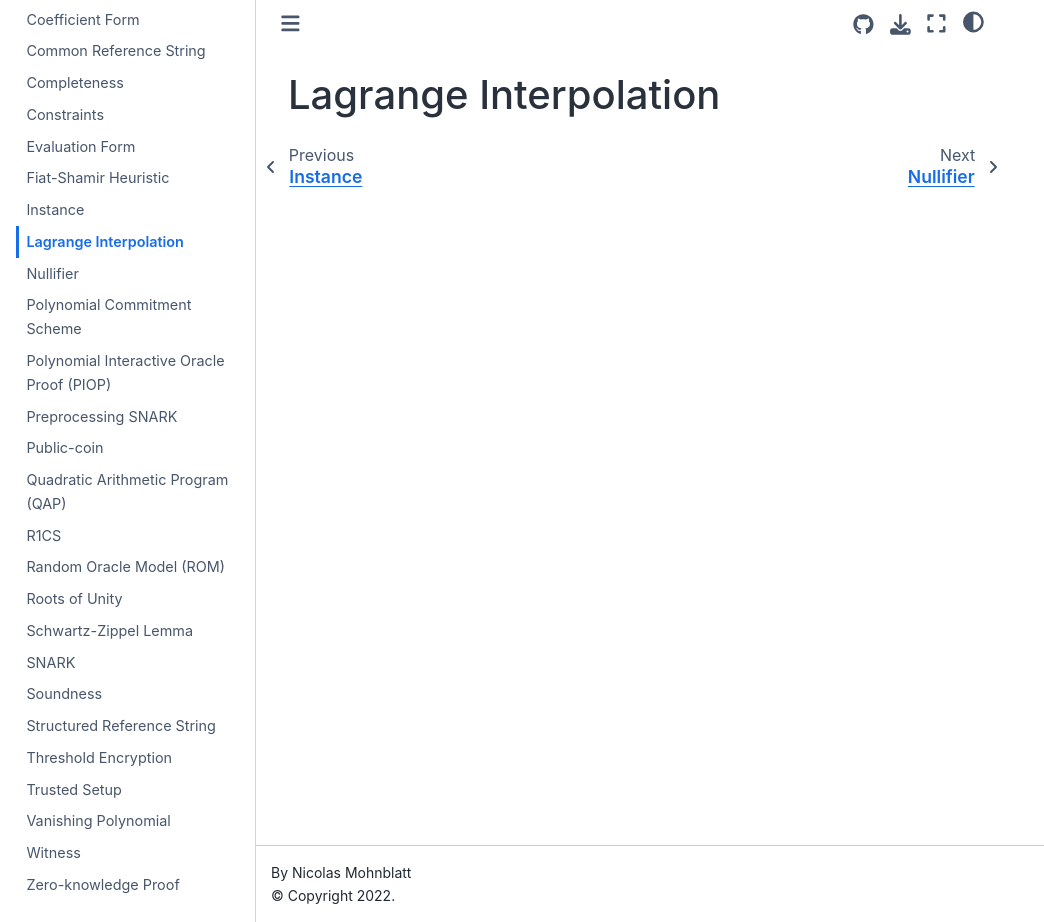
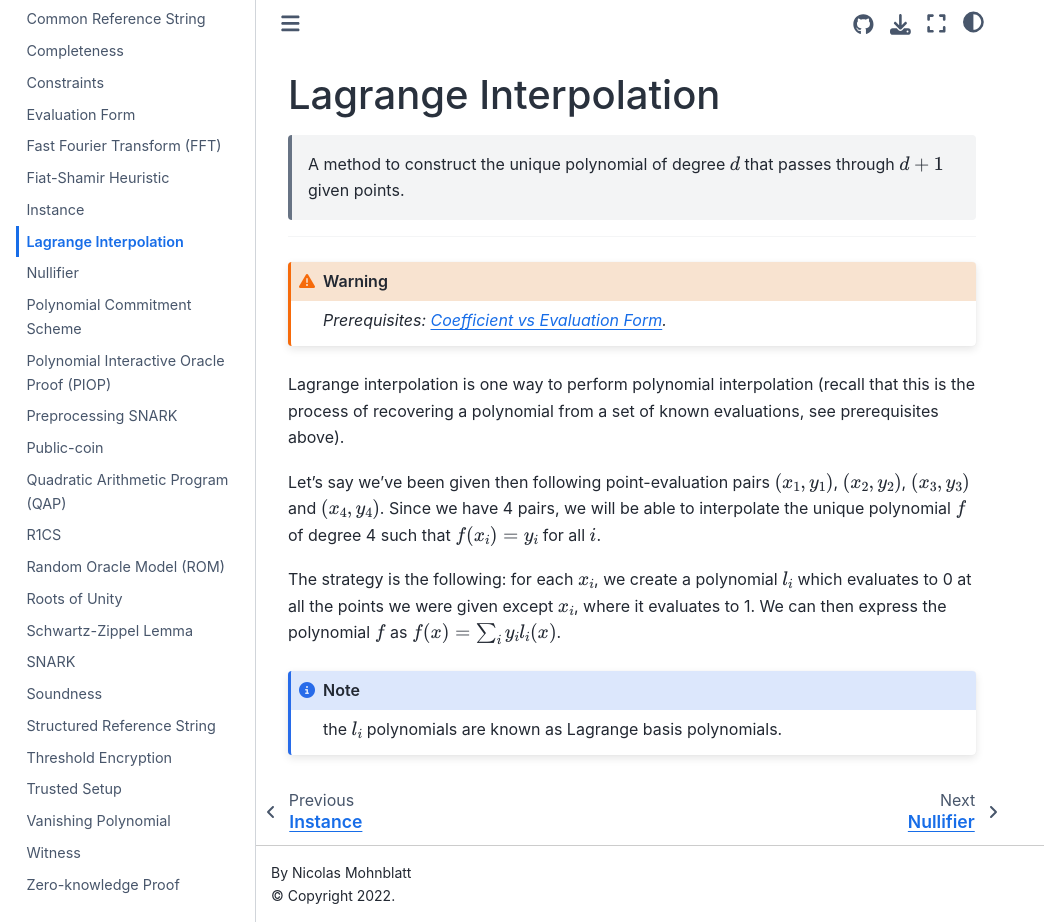
Before and after one commit to zkjargon/zkjargon.github.io, a Jupyter Book: the page built from definitions/lagrange_interpolation.md, in a window 1280 px wide and 922 px high. Shown: the whole window, without its empty margins (0-1044 px from the left). Built offline with Jupyter Book 1.0.4 settings and Sphinx 7.4.7 and the Sphinx Book theme 1.1.4, drawn with Linux system fonts in a browser that asks for light colours; pages that are not in the unit, such as notebooks, are missing from menus.

Commit message:
def: fft and lagrange interpolation

````diff
--- a/definitions/lagrange_interpolation.md
+++ b/definitions/lagrange_interpolation.md
@@ -1 +1,18 @@
+(def:lagrange)=
 # Lagrange Interpolation
+> A method to construct the unique polynomial of degree $d$ that passes through $d+1$ given points.
+---
+
+```{warning}
+*Prerequisites: [Coefficient vs Evaluation Form](header:coeffs_vs_evals).*
+```
+
+Lagrange interpolation is one way to perform polynomial interpolation (recall that this is the process of recovering a polynomial from a set of known evaluations, see prerequisites above).
+
+Let's say we've been given then following point-evaluation pairs $(x_1, y_1)$, $(x_2, y_2)$, $(x_3, y_3)$ and $(x_4, y_4)$. Since we have 4 pairs, we will be able to interpolate the unique polynomial $f$ of degree 4 such that $f(x_i) = y_i$ for all $i$.
+
+The strategy is the following: for each $x_i$, we create a polynomial $l_i$ which evaluates to 0 at all the points we were given except $x_i$, where it evaluates to 1. We can then express the polynomial $f$ as $f(x) = \sum_i y_il_i(x)$.
+
+```{note}
+the $l_i$ polynomials are known as Lagrange basis polynomials.
+```
````
Also changed, not shown: definitions/coefficient_form.md (+1 -1 lines), definitions/fast_fourier_transform.md (added, +8 -0 lines).
